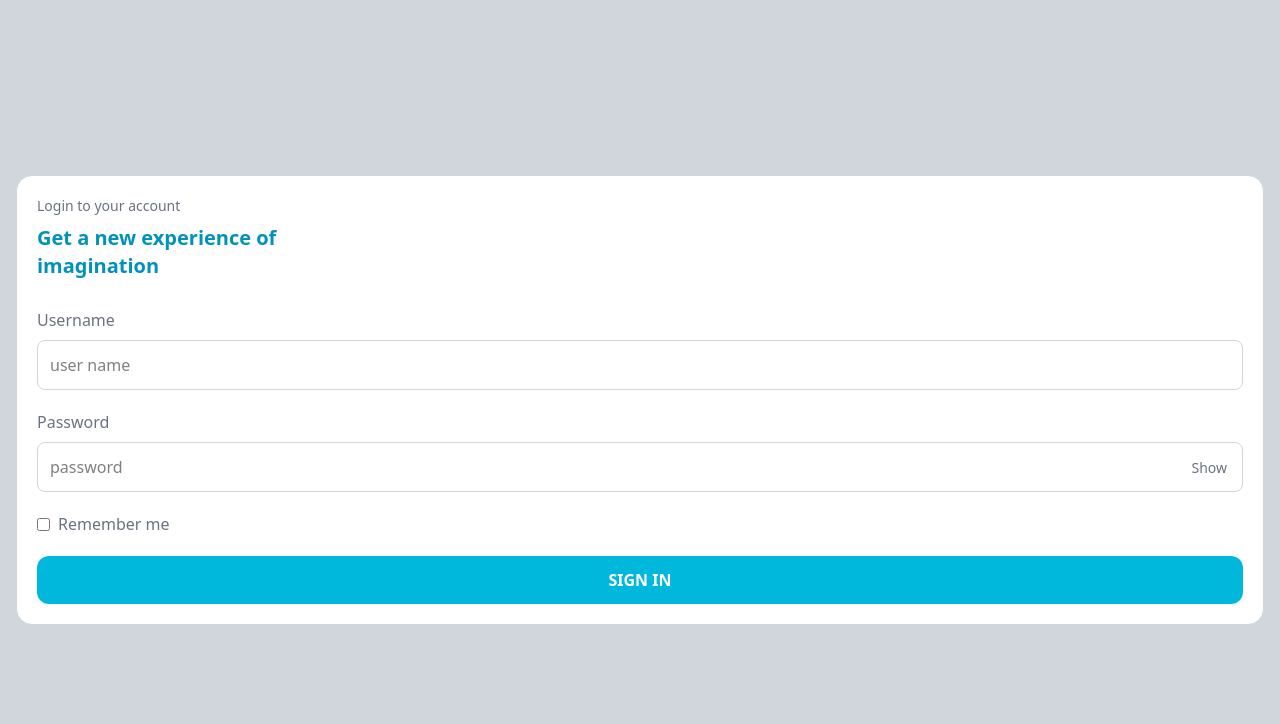
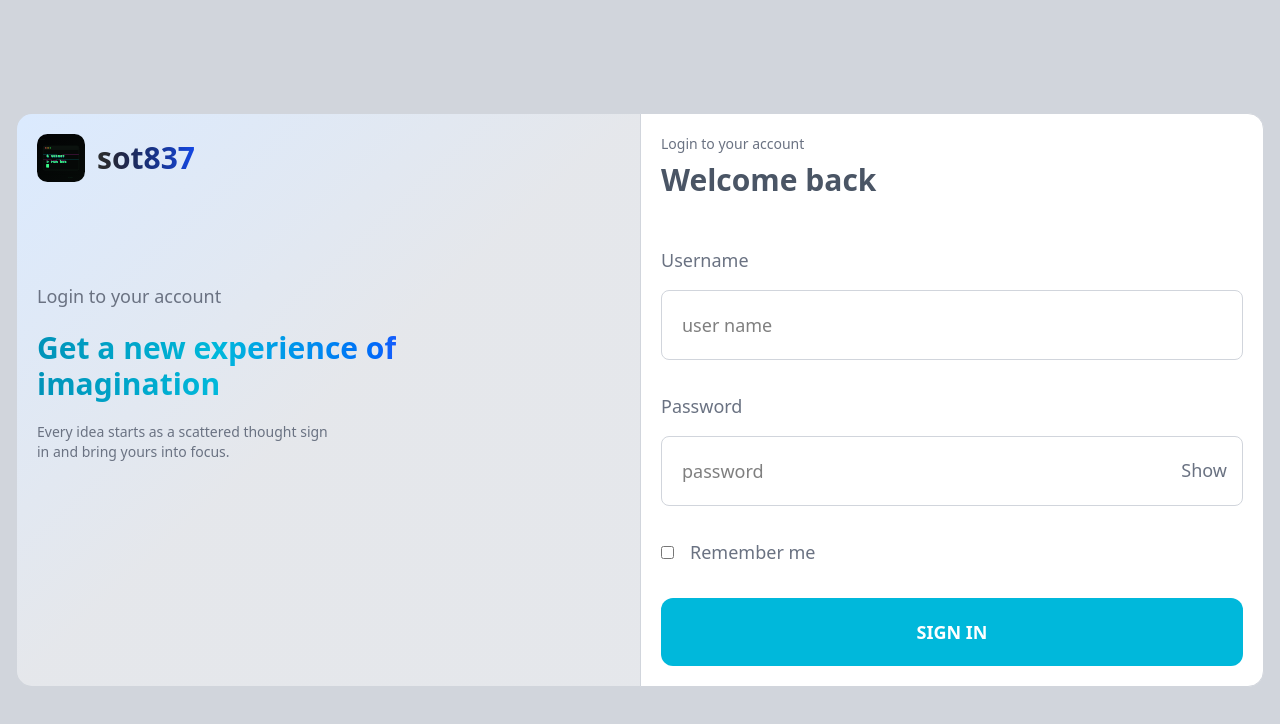
Before and after one commit to AlirezaFCB-DEV/sot837-bot, a Next.js app: page /auth/login in a window 1280 px wide. Shown: the top 724 px of the page. Built offline with nearby package versions, Linux system fonts and the light colour scheme.

Commit message:
[ADD] desktop login form dark / light mode

```diff
--- a/src/app/auth/login/page.tsx
+++ b/src/app/auth/login/page.tsx
@@ -3,7 +3,7 @@ import { ReactNode } from "react";
 
 export default function loginPage(): ReactNode {
   return (
-    <main className="w-screen h-screen flex justify-center items-center p-4 bg-gray-300 dark:bg-black/90">
+    <main className="w-screen min-h-screen flex justify-center items-center p-4 bg-gray-300 dark:bg-black/90">
       <Form />
     </main>
   );
--- a/src/components/Form.tsx
+++ b/src/components/Form.tsx
@@ -2,6 +2,7 @@
 
 import { ReactNode, useState } from "react";
 import FormField from "./FormField";
+import Image from "next/image";
 
 export default function Form(): ReactNode {
   const [showPassword, setShowPassword] = useState<boolean>(false);
@@ -11,16 +12,52 @@ export default function Form(): ReactNode {
   };
 
   return (
-    <div className="w-full bg-white dark:bg-black/75 rounded-2xl border border-gray-300 dark:border-gray-700 p-5 grid grid-cols-1 gap-2">
-      <h3 className="text-gray-500 text-sm">Login to your account</h3>
+    <div className="w-full md:flex lg:container">
+      <div className="hidden w-1/2 md:flex flex-col justify-start gap-25 items-start p-5 rounded-l-2xl bg-linear-to-br from-blue-100 dark:from-blue-950/50 via-gray-200 dark:via-black/75 to-gray-200 dark:to-black/80 border border-gray-300 dark:border-gray-700 border-r-0">
+        <div className="flex justify-between items-center gap-3">
+          <Image
+            src={"/logo.svg"}
+            alt="logo image"
+            width={2000}
+            height={2000}
+            className="w-10 lg:w-12"
+          />
 
-      <h1 className="text-xl font-bold text-cyan-600">
+          <h3 className="bg-linear-to-l from-blue-700 to-black/80 dark:to-white bg-clip-text text-transparent text-2xl lg:text-3xl font-bold">
+            sot837
+          </h3>
+        </div>
+
+        <div className="flex flex-col justify-between items-start gap-5">
+          <h3 className="text-gray-500 lg:text-lg">Login to your account</h3>
+
+          <h1 className="text-2xl lg:text-3xl font-bold bg-linear-to-r from-cyan-600 via-cyan-500 to-blue-600 bg-clip-text text-transparent">
             Get a new experience of <br /> imagination
+          </h1>
+
+          <p className="text-gray-500 text-sm lg:text-md">
+            Every idea starts as a scattered thought sign <br /> in and bring
+            yours into focus.
+          </p>
+        </div>
+      </div>
+
+      <div className="w-full md:w-1/2 bg-white dark:bg-black/75 rounded-2xl md:rounded-l-none border border-gray-300 dark:border-gray-700 p-5 grid grid-cols-1 gap-2">
+        <h3 className="text-gray-500 text-sm lg:text-md">
+          Login to your account
+        </h3>
+
+        <h1 className="text-xl font-bold text-cyan-600 md:hidden">
+          Get a new experience of <br /> imagination
+        </h1>
+
+        <h1 className="hidden md:block text-2xl lg:text-3xl font-bold text-gray-600 dark:text-white/70">
+          Welcome back
         </h1>
 
         <form
           method="POST"
-        className="w-full flex flex-col justify-between items-start gap-5 mt-5"
+          className="w-full flex flex-col justify-between items-start gap-5 lg:gap-8 mt-5 lg:mt-10"
         >
           <FormField
             label="Username"
@@ -40,27 +77,28 @@ export default function Form(): ReactNode {
             <button
               type="button"
               onClick={handleClickButton}
-            className="text-gray-500 dark:text-gray-300 outline-0 absolute top-11 right-3 bg-white dark:bg-black/1 p-1 text-sm"
+              className="text-gray-500 dark:text-gray-300 outline-0 absolute top-11 lg:top-15 right-3 bg-white dark:bg-black/0 p-1 text-sm lg:text-lg"
             >
               {showPassword ? "Hide" : "Show"}
             </button>
           </FormField>
 
-        <div className="flex justify-start items-center gap-2">
+          <div className="flex justify-start items-center gap-2 lg:gap-4">
             <input type="checkbox" id="remember-me" />
 
-          <label htmlFor="remember-me" className="text-gray-500">
+            <label htmlFor="remember-me" className="text-gray-500 lg:text-lg">
               Remember me
             </label>
           </div>
 
           <button
             type="submit"
-          className="p-3 w-full rounded-xl bg-cyan-500 dark:bg-cyan-600 text-white font-bold cursor-pointer transition-colors saturate-100 active:bg-cyan-600"
+            className="p-3 lg:p-5 w-full rounded-xl bg-cyan-500 dark:bg-cyan-600 text-white lg:text-lg font-bold cursor-pointer transition-colors saturate-100 active:bg-cyan-600"
           >
             SIGN IN
           </button>
         </form>
       </div>
+    </div>
   );
 }
--- a/src/components/FormField.tsx
+++ b/src/components/FormField.tsx
@@ -18,8 +18,14 @@ export default function FormField({
   ...otherProps
 }: Props): ReactNode {
   return (
-    <div className={`flex flex-col gap-2 w-full ${className}`} {...otherProps}>
-      <label htmlFor={id} className="text-gray-500 dark:text-gray-400">
+    <div
+      className={`flex flex-col gap-2 lg:gap-4 w-full ${className}`}
+      {...otherProps}
+    >
+      <label
+        htmlFor={id}
+        className="text-gray-500 dark:text-gray-400 lg:text-lg"
+      >
         {label}
       </label>
 
@@ -30,7 +36,7 @@ export default function FormField({
         placeholder={placeholder}
         id={id}
         name={name}
-        className="p-3 w-full border border-gray-300 dark:border-gray-600 rounded-lg outline-gray-400 dark:outline-0 dark:placeholder:text-gray-500 dark:focus:bg-black/80 dark:text-white"
+        className="p-3 lg:p-5 w-full border border-gray-300 dark:border-gray-600 rounded-lg outline-gray-400 dark:outline-0 dark:placeholder:text-gray-500 dark:focus:bg-black/80 dark:text-white lg:text-lg"
       />
     </div>
   );
```
Lines whose indentation alone changed are shown as unchanged.
